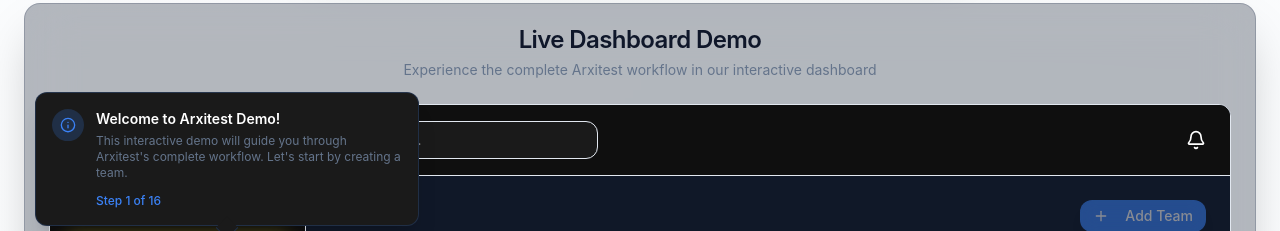
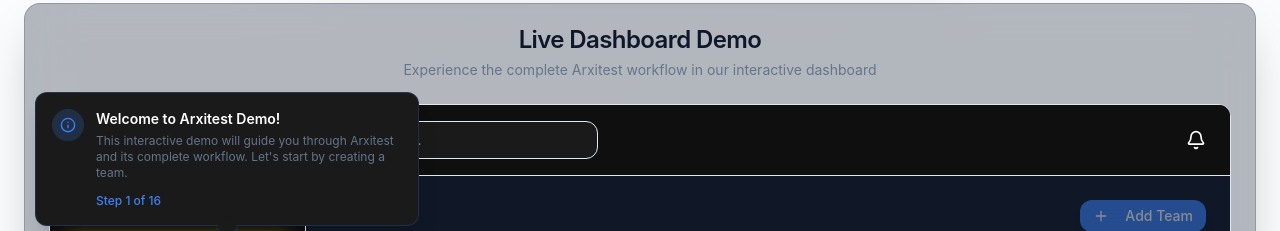
Before and after one commit to YaOuzzine/Arxitest-Brochure, a Next.js app: page / in a window 1280 px wide. Shown: the part 6320-6551 px from the top of the page. Built offline with nearby package versions, Linux system fonts and the light colour scheme.

Commit message:
ESLint adjustments for deployment. I really cant see those apostrophies

```diff
--- a/src/components/demo/DashboardDemo.tsx
+++ b/src/components/demo/DashboardDemo.tsx
@@ -205,7 +205,7 @@
       id: 'start',
       target: 'teams-tab',
       title: 'Welcome to Arxitest Demo!',
-      description: 'This interactive demo will guide you through Arxitest\'s complete workflow. Let\'s start by creating a team.',
+      description: 'This interactive demo will guide you through Arxitest and its complete workflow. Let\'s start by creating a team.',
       action: 'click',
       highlightElement: 'teams-tab',
       nextStep: 'create-team',
@@ -712,7 +712,7 @@
         className="h-15 w-auto"
       />
           <p className="text-xs text-foreground-muted">
-            Interactive demo to familiarize users with Arxitest's workflow
+            Interactive demo to familiarize users with Arxitest and its workflow
           </p>
         </div>
 
--- a/src/components/sections/ContactForm.tsx
+++ b/src/components/sections/ContactForm.tsx
@@ -159,7 +159,7 @@
                   >
                     <h2 className="text-3xl font-bold text-white">Demo Request Sent!</h2>
                     <p className="text-white/90 text-lg">
-                      Thank you for your interest in Arxitest. We've received your demo request and will contact you within 24 hours to schedule your personalized demonstration.
+                      Thank you for your interest in Arxitest. We have received your demo request and will contact you within 24 hours to schedule your personalized demonstration.
                     </p>
                     <div className="pt-4">
                       <p className="text-white/80 text-sm">
--- a/src/components/sections/DemoJourney.tsx
+++ b/src/components/sections/DemoJourney.tsx
@@ -64,7 +64,7 @@
             </h2>
 
             <p className="text-xl text-foreground-muted max-w-3xl mx-auto leading-relaxed">
-              Take a guided journey through Arxitest's complete workflow, from project connection
+              Take a guided journey through Arxitest&apos;s complete workflow, from project connection
               to results delivery, all powered by artificial intelligence.
             </p>
           </motion.div>
```
